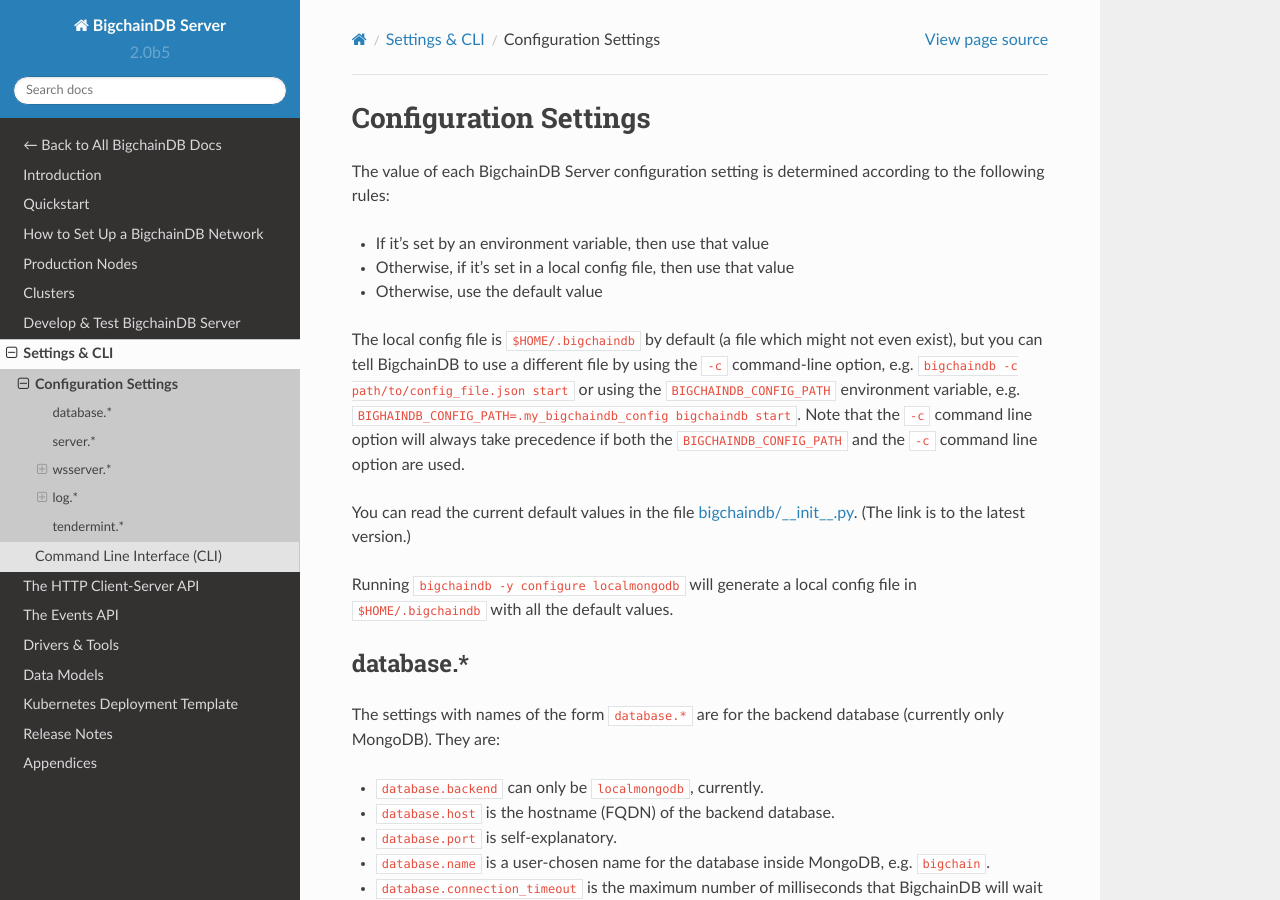
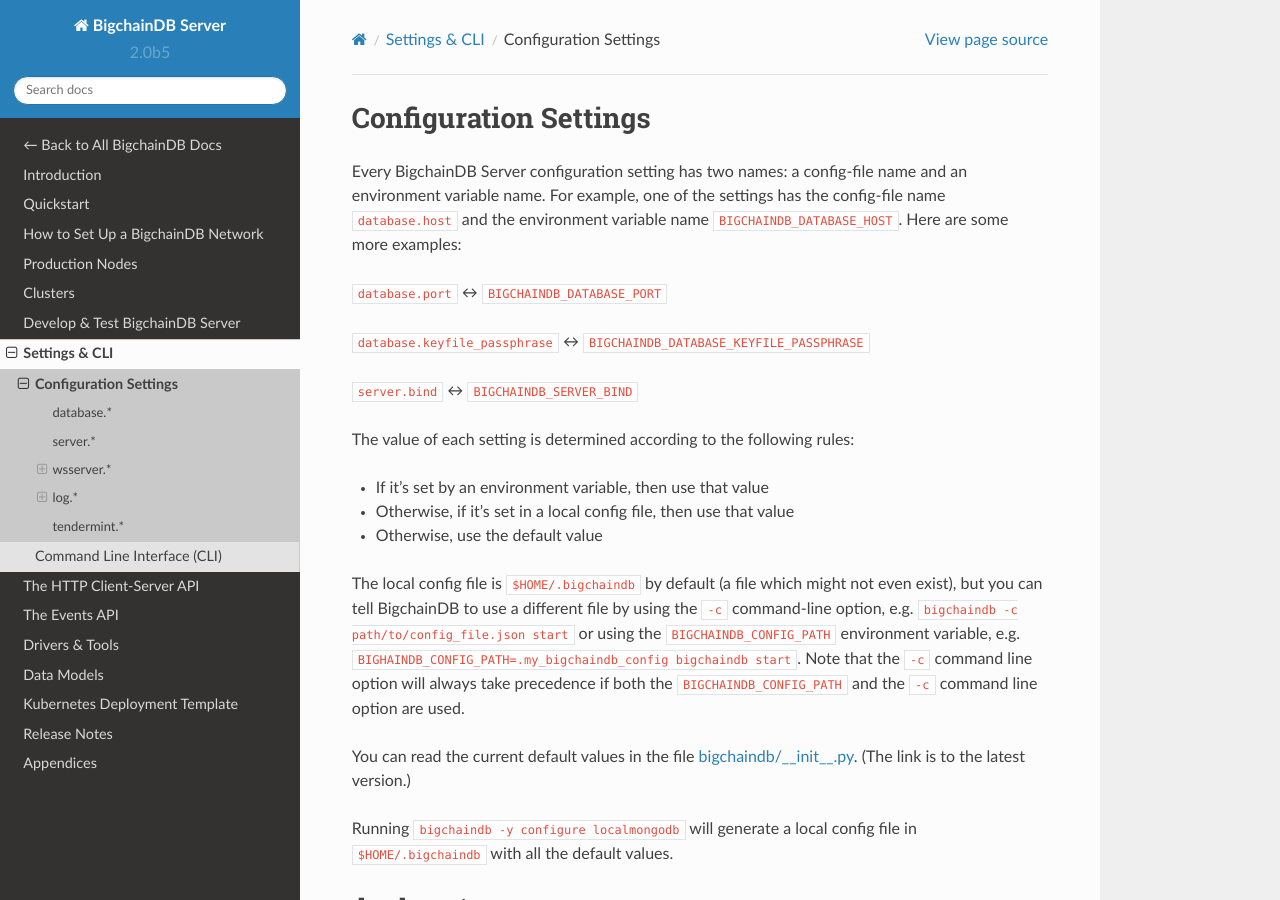
Before and after one commit to bigchaindb/bigchaindb, a Sphinx documentation site: the page built from docs/server/source/server-reference/configuration.md, in a window 1280 px wide and 900 px high. Built offline with Sphinx 7.4.7 and the Read the Docs theme 2.0.0, drawn with Linux system fonts in a browser that asks for light colours.

Commit message:
Problem: No docs about how config setting env var name determined
Solution: Explain and show the relationship between the config-file name and the environment variable name of config settings

```diff
--- a/docs/server/source/server-reference/configuration.md
+++ b/docs/server/source/server-reference/configuration.md
@@ -1,6 +1,14 @@
 # Configuration Settings
 
-The value of each BigchainDB Server configuration setting is determined according to the following rules:
+Every BigchainDB Server configuration setting has two names: a config-file name and an environment variable name. For example, one of the settings has the config-file name `database.host` and the environment variable name `BIGCHAINDB_DATABASE_HOST`. Here are some more examples:
+
+`database.port` ↔ `BIGCHAINDB_DATABASE_PORT`
+
+`database.keyfile_passphrase` ↔ `BIGCHAINDB_DATABASE_KEYFILE_PASSPHRASE`
+
+`server.bind` ↔ `BIGCHAINDB_SERVER_BIND`
+
+The value of each setting is determined according to the following rules:
 
 * If it's set by an environment variable, then use that value
 * Otherwise, if it's set in a local config file, then use that value
```
